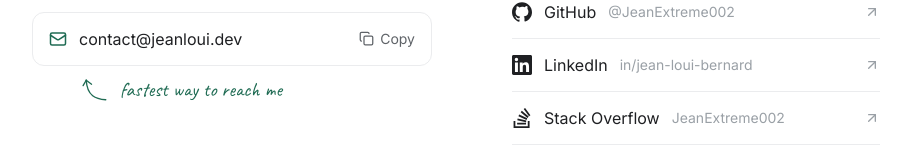
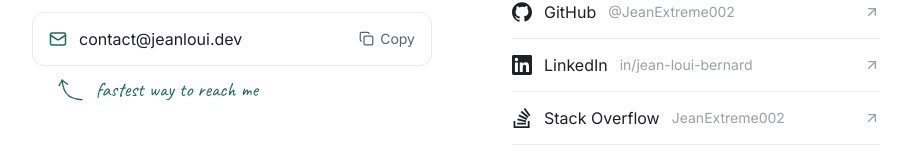
Before and after one commit to JeanExtreme002/jeanloui.dev, a Next.js app: page / in a window 1280 px wide. Shown: the part 7548-7703 px from the top of the page, without its empty margins (184-1095 px from the left). Built offline with nearby package versions, Linux system fonts and the light colour scheme.

Commit message:
Adjust contact doodle hint spacing

```diff
--- a/src/components/Contact.tsx
+++ b/src/components/Contact.tsx
@@ -15,7 +15,7 @@ export function Contact() {
           </p>
           <div className="mt-6 max-w-md">
             <CopyEmailButton email={profile.email} variant="inline" />
-            <p className="mt-2 ml-12 flex items-center gap-2">
+            <p className="mt-2 ml-6 flex items-center gap-2">
               <ArrowDoodle className="h-8 w-8 text-accent" />
               <span className="font-hand text-xl text-accent">fastest way to reach me</span>
             </p>
```
